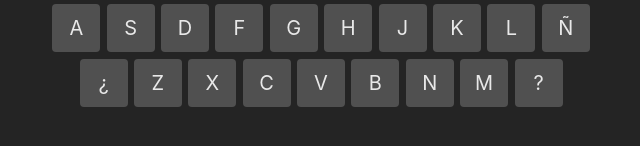
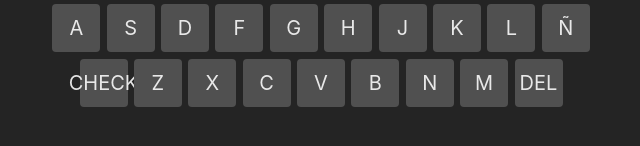
Before and after one commit to PabloCaballero1295/words-game, a React (Vite) app: page / in a window 1280 px wide. Shown: the part 454-600 px from the top of the page, without its empty margins (319-959 px from the left). Built offline with nearby package versions, Linux system fonts and the light colour scheme.

Commit message:
Added keyboard buttons functionality

```diff
--- a/src/components/Cell/Cell.tsx
+++ b/src/components/Cell/Cell.tsx
@@ -1,4 +1,4 @@
-import { useState } from "react"
+import { useEffect, useState } from "react"
 import styles from "./Cell.module.css"
 
 interface CellProps {
@@ -8,6 +8,10 @@ interface CellProps {
 export const Cell = ({ letter }: CellProps) => {
   const [value, setValue] = useState(letter)
 
+  useEffect(() => {
+    setValue(letter)
+  }, [letter])
+
   return (
     <div className={styles.cell}>
       <div className={styles.cell_value}>{value}</div>
--- a/src/components/Keyboard/Keyboard.tsx
+++ b/src/components/Keyboard/Keyboard.tsx
@@ -3,24 +3,40 @@ import styles from "./Keyboard.module.css"
 
 const row_1 = ["q", "w", "e", "r", "t", "y", "u", "i", "o", "p"]
 const row_2 = ["a", "s", "d", "f", "g", "h", "j", "k", "l", "ñ"]
-const row_3 = ["¿", "z", "x", "c", "v", "b", "n", "m", "?"]
+const row_3 = ["check", "z", "x", "c", "v", "b", "n", "m", "del"]
 
-export const Keyboard = () => {
+interface KeyboardProps {
+  handleKeyboardButton: (value: string) => void
+}
+
+export const Keyboard = ({ handleKeyboardButton }: KeyboardProps) => {
   return (
     <div className={styles.keyboard_wrapper}>
       <div className={styles.keyboard_row}>
         {row_1.map((letter, i) => (
-          <KeyboardButton key={i} value={letter} />
+          <KeyboardButton
+            handleKeyboardButton={handleKeyboardButton}
+            key={i}
+            value={letter}
+          />
         ))}
       </div>
       <div className={styles.keyboard_row}>
         {row_2.map((letter, i) => (
-          <KeyboardButton key={i} value={letter} />
+          <KeyboardButton
+            handleKeyboardButton={handleKeyboardButton}
+            key={i}
+            value={letter}
+          />
         ))}
       </div>
       <div className={styles.keyboard_row}>
         {row_3.map((letter, i) => (
-          <KeyboardButton key={i} value={letter} />
+          <KeyboardButton
+            handleKeyboardButton={handleKeyboardButton}
+            key={i}
+            value={letter}
+          />
         ))}
       </div>
     </div>
--- a/src/components/KeyboardButton/KeyboardButton.tsx
+++ b/src/components/KeyboardButton/KeyboardButton.tsx
@@ -2,11 +2,15 @@ import styles from "./KeyboardButton.module.css"
 
 interface KeyboardButtonProps {
   value: string
+  handleKeyboardButton: (value: string) => void
 }
 
-export const KeyboardButton = ({ value }: KeyboardButtonProps) => {
+export const KeyboardButton = ({
+  value,
+  handleKeyboardButton,
+}: KeyboardButtonProps) => {
   return (
-    <div className={styles.wrapper}>
+    <div className={styles.wrapper} onClick={() => handleKeyboardButton(value)}>
       <div className={styles.button_value}>{value}</div>
     </div>
   )
--- a/src/components/MainPage/MainPage.tsx
+++ b/src/components/MainPage/MainPage.tsx
@@ -2,9 +2,79 @@ import { Cell } from "../Cell/Cell"
 
 import styles from "./MainPage.module.css"
 import { Keyboard } from "../Keyboard/Keyboard"
+import { useState } from "react"
+
+//const base_grid = ["     ", "     ", "     ", "     ", "     ", "     "]
+
+const createGrid = (n_rows: number, word_size: number) => {
+  const grid: string[][] = []
+  for (let i = 0; i < n_rows; i++) {
+    grid[i] = []
+    for (let j = 0; j < word_size; j++) {
+      grid[i].push("")
+    }
+  }
+  return grid
+}
 
 export const MainPage = () => {
-  const tries: string[] = ["     ", "     ", "     ", "     ", "     ", "     "]
+  const n_rows = 6
+  const word_size = 5
+
+  const [tries, setTries] = useState(createGrid(n_rows, word_size))
+  const [activeRow, setActiveRow] = useState(0)
+  const [activeColumn, setActiveColumn] = useState(0)
+
+  const addLetter = (value: string) => {
+    if (activeColumn >= word_size) {
+      return
+    }
+    setTries((prevMatrix) => {
+      const updatedMatrix = [...prevMatrix]
+      const updatedRow = [...updatedMatrix[activeRow]]
+      updatedRow[activeColumn] = value
+      updatedMatrix[activeRow] = updatedRow
+      return updatedMatrix
+    })
+    if (activeColumn < word_size) {
+      setActiveColumn(activeColumn + 1)
+    }
+  }
+
+  const removeLetter = () => {
+    setTries((prevMatrix) => {
+      const updatedMatrix = [...prevMatrix]
+      const updatedRow = [...updatedMatrix[activeRow]]
+      updatedRow[activeColumn - 1] = ""
+      updatedMatrix[activeRow] = updatedRow
+      return updatedMatrix
+    })
+    setActiveColumn(activeColumn - 1)
+
+    if (activeColumn <= 0) {
+      setActiveColumn(0)
+    }
+  }
+
+  const handleKeyboardButton = (value: string) => {
+    if (value == "delete" || value == "del") {
+      removeLetter()
+    } else if (value == "guess" || value == "check") {
+      console.log("CHECKING")
+      let word = ""
+      tries[activeRow].map((val) => {
+        word = word + val
+      })
+      if (word.length >= word_size) {
+        setActiveRow(activeRow + 1)
+        setActiveColumn(0)
+      } else {
+        console.log("SHORT WORD")
+      }
+    } else {
+      addLetter(value)
+    }
+  }
 
   return (
     <div className={styles.wrapper}>
@@ -12,13 +82,14 @@ export const MainPage = () => {
       <div className={styles.words_grid}>
         {tries.map((item, i) => (
           <div key={i} className={styles.words_row}>
-            {Array.from(item).map((letter, j) => (
+            {item.map((letter, j) => (
               <Cell key={j} letter={letter} />
             ))}
           </div>
         ))}
       </div>
-      <Keyboard></Keyboard>
+
+      <Keyboard handleKeyboardButton={handleKeyboardButton} />
     </div>
   )
 }
```
